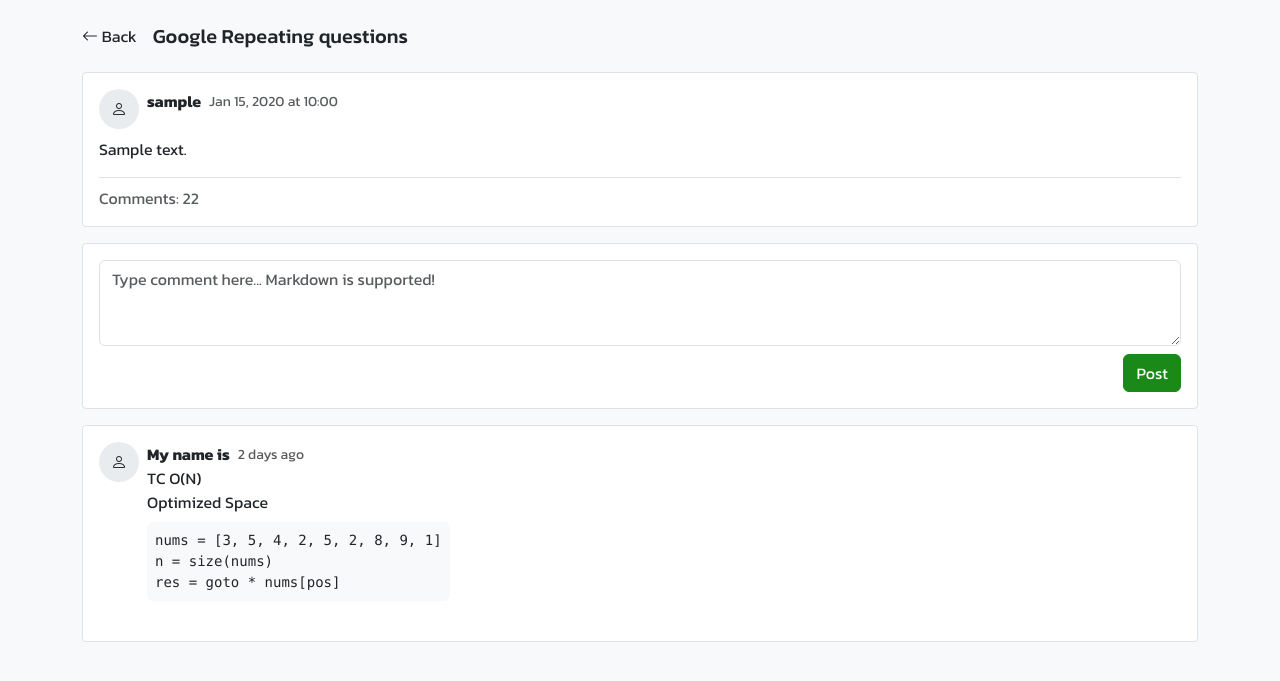
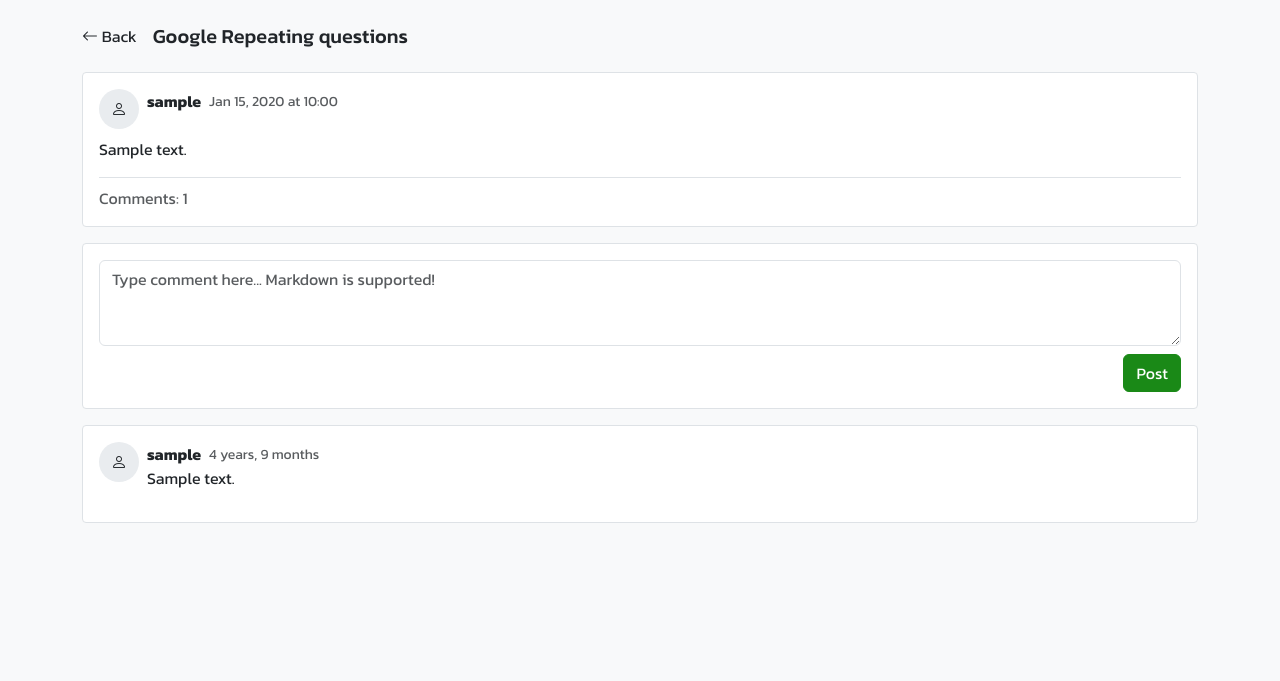
Before and after one commit to nntch26/DevOnBucket, a Django app: page /postdetail/1 in a window 1280 px wide. Shown: the top 681 px of the page. Run offline with Django 5.2, Linux system fonts and the light colour scheme; tables that the repository leaves empty hold one stand-in row (values such as "Sample post"); some libraries are stand-ins or nearby versions.

Commit message:
comment ค่าา

```diff
--- a/myproject/myapp/templates/postdetail.html
+++ b/myproject/myapp/templates/postdetail.html
@@ -38,7 +38,7 @@
                 <p>{{post.content}}</p>
             </div>
             <div class="border-top pt-2">
-                <span class="text-muted">Comments: 22</span>
+                <span class="text-muted">Comments: {{comment_count}}</span>
             </div>
         </div>
 
@@ -55,22 +55,23 @@
 
         <!-- Example comment -->
         <div class="comment-box p-3 mb-5">
+            {% for i in comment %}
             <div class="d-flex mb-2">
-                <div class="avatar me-2">
+                <div class="avatar me-2" style="flex: 0 0 auto;">
                     <i class="bi bi-person"></i>
                 </div>
-                <div>
+                <div style="flex: 1; max-width: 100%;">
                     <div class="d-flex align-items-center">
-                        <strong class="me-2">My name is</strong>
-                        <small class="text-muted">2 days ago</small>
+                        <strong class="me-2">{{ i.user }}</strong>
+                        <small class="text-muted">{{ i.created_at|timesince }}</small>
                     </div>
-                    <p class="mb-2">TC O(N)<br>
-                    Optimized Space</p>
-                    <pre class="bg-light p-2 rounded">nums = [3, 5, 4, 2, 5, 2, 8, 9, 1]
+                    <p class="mb-2" style="overflow-wrap: break-word; white-space: normal; max-width: 90%;">{{ i.description }}</p>
+                    <!-- <pre class="bg-light p-2 rounded">nums = [3, 5, 4, 2, 5, 2, 8, 9, 1]
 n = size(nums)
-res = goto * nums[pos]</pre>
+res = goto * nums[pos]</pre> -->
                 </div>
             </div>
+            {% endfor %}
         </div>
     </div>
 
--- a/myproject/myapp/views.py
+++ b/myproject/myapp/views.py
@@ -92,11 +92,12 @@ class CreatepostView(View):
 
 
 class PostdetailView(View):
-
     template_name = "postdetail.html"
     def get(self, request, post_id):
         post = Post.objects.get(pk=post_id)
-        context = {'post':post}
+        comment = Comment.objects.filter(post_id=post_id)
+        comment_count = comment.count()
+        context = {'post':post, 'comment': comment, 'comment_count': comment_count}
         return render(request, self.template_name, context)
 
 class CreateCommentView(View):
```
